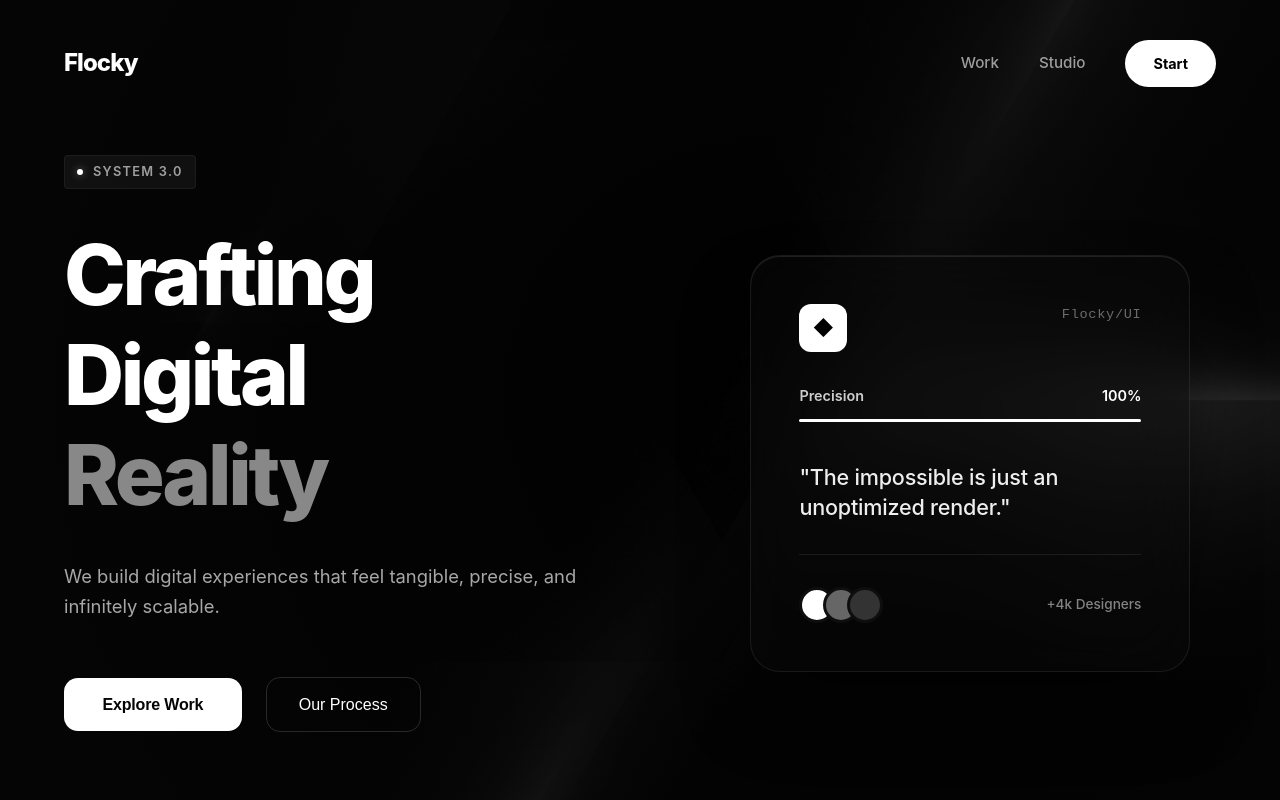
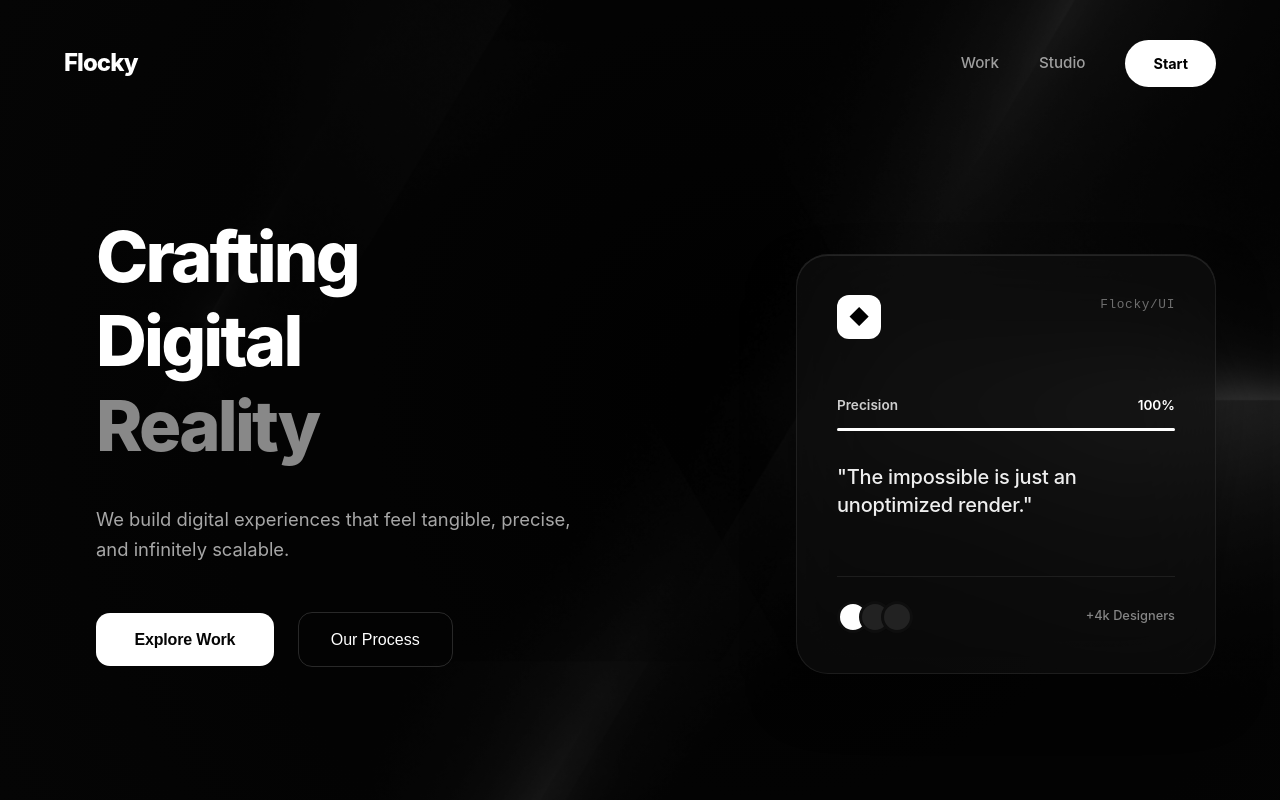
Before and after one commit to Leonxlnx/herosections, a Next.js app: page /hero-02 in a window 1280 px wide. Built offline with nearby package versions, Linux system fonts and the light colour scheme.

Commit message:
Fix Flocky alignment - remove badge, fix container width

```diff
--- a/app/heroes/hero-02/Hero02.module.css
+++ b/app/heroes/hero-02/Hero02.module.css
@@ -16,7 +16,6 @@
     inset: 0;
     z-index: 0;
     opacity: 0.6;
-    /* Slight bump for visibility */
 }
 
 .bgImage {
@@ -27,7 +26,7 @@
 .vignette {
     position: absolute;
     inset: 0;
-    background: radial-gradient(circle at 60% 50%, transparent 0%, #050505 90%);
+    background: radial-gradient(circle at 60% 50%, transparent 10%, #050505 100%);
     pointer-events: none;
 }
 
@@ -40,9 +39,9 @@
     display: flex;
     justify-content: space-between;
     align-items: center;
-    padding: 2.5rem 5vw;
-    width: 100%;
-    max-width: 1600px;
+    padding: 2.5rem 0;
+    width: 90%;
+    max-width: 1400px;
     margin: 0 auto;
 }
 
@@ -92,14 +91,16 @@
     flex: 1;
     display: grid;
     grid-template-columns: 1fr 1fr;
-    width: 100%;
-    max-width: 1500px;
+    width: 90%;
+    max-width: 1400px;
+    /* Tighter container to fix 'too far left' */
     margin: 0 auto;
-    padding: 0 5vw;
     align-items: center;
-    gap: 4rem;
+    gap: 2rem;
+    /* Reduced gap */
     position: relative;
     z-index: 10;
+    height: 100%;
 }
 
 /* Left Content */
@@ -108,41 +109,15 @@
     flex-direction: column;
     justify-content: center;
     align-items: flex-start;
-    /* Explicit left align */
     padding-bottom: 5vh;
-    /* Visual balance */
-}
-
-.eyebrow {
-    display: inline-flex;
-    align-items: center;
-    gap: 10px;
-    margin-bottom: 2.5rem;
-    font-size: 0.8rem;
-    color: rgba(255, 255, 255, 0.6);
-    font-weight: 600;
-    letter-spacing: 0.1em;
-    text-transform: uppercase;
-    background: rgba(255, 255, 255, 0.05);
-    padding: 6px 12px;
-    border-radius: 4px;
-    border: 1px solid rgba(255, 255, 255, 0.05);
-}
-
-.statusDot {
-    width: 6px;
-    height: 6px;
-    background: #fff;
-    border-radius: 50%;
-    box-shadow: 0 0 8px rgba(255, 255, 255, 0.4);
+    padding-left: 2rem;
+    /* Push in slightly */
 }
 
 .title {
-    font-size: clamp(3.5rem, 6.5vw, 6rem);
-    /* Reduced slightly for better fit */
+    font-size: clamp(3.5rem, 5.5vw, 5.5rem);
     font-weight: 800;
-    line-height: 1.1;
-    /* Fixed overlap issue */
+    line-height: 1.05;
     letter-spacing: -0.04em;
     margin-bottom: 2rem;
     color: #fff;
@@ -150,10 +125,8 @@
 
 .lineMask {
     display: block;
-    /* Ensure block level */
     overflow: hidden;
-    padding-bottom: 0.1em;
-    /* Prevent descender clipping */
+    padding-bottom: 0.15em;
 }
 
 .lineMask span {
@@ -163,15 +136,14 @@
 
 .highlight {
     color: #888;
-    /* Silver grey */
 }
 
 .description {
     font-size: 1.15rem;
-    line-height: 1.65;
+    line-height: 1.6;
     color: rgba(255, 255, 255, 0.65);
-    max-width: 520px;
-    margin-bottom: 3.5rem;
+    max-width: 480px;
+    margin-bottom: 3rem;
     font-weight: 400;
 }
 
@@ -221,26 +193,26 @@
 .visualCol {
     display: flex;
     justify-content: flex-end;
-    /* Push card slightly right */
+    /* Align right */
     align-items: center;
-    padding-right: 2vw;
-    height: 100%;
+    position: relative;
+    /* Remove excessive padding that pushes it off */
 }
 
 .glassCard {
     width: 100%;
-    max-width: 440px;
-    aspect-ratio: 4/3.5;
-    padding: 3rem;
-    background: rgba(10, 10, 10, 0.4);
-    /* Darker, cleaner base */
-    backdrop-filter: blur(30px) saturate(140%);
-    -webkit-backdrop-filter: blur(30px) saturate(140%);
+    max-width: 420px;
+    aspect-ratio: 1;
+    /* More compact */
+    padding: 2.5rem;
+    background: rgba(15, 15, 15, 0.6);
+    /* Darker for better contrast */
+    backdrop-filter: blur(40px);
+    -webkit-backdrop-filter: blur(40px);
     border: 1px solid rgba(255, 255, 255, 0.08);
-    /* Finer border */
-    border-radius: 30px;
+    border-radius: 32px;
     box-shadow:
-        0 40px 80px -20px rgba(0, 0, 0, 0.6),
+        0 25px 60px -15px rgba(0, 0, 0, 0.5),
         inset 0 1px 0 rgba(255, 255, 255, 0.1);
     display: flex;
     flex-direction: column;
@@ -254,8 +226,8 @@
 }
 
 .cardIcon {
-    width: 48px;
-    height: 48px;
+    width: 44px;
+    height: 44px;
     display: grid;
     place-items: center;
     background: #fff;
@@ -266,8 +238,8 @@
 }
 
 .cardLabel {
-    font-family: 'Courier New', monospace;
-    font-size: 0.85rem;
+    font-family: monospace;
+    font-size: 0.8rem;
     color: rgba(255, 255, 255, 0.4);
     letter-spacing: 0.05em;
 }
@@ -275,14 +247,14 @@
 .cardBody {
     margin-top: auto;
     margin-bottom: auto;
-    padding: 2rem 0;
+    padding: 1.5rem 0;
 }
 
 .statRow {
     display: flex;
     justify-content: space-between;
     margin-bottom: 0.75rem;
-    font-size: 0.9rem;
+    font-size: 0.85rem;
     font-weight: 600;
     color: rgba(255, 255, 255, 0.8);
 }
@@ -297,7 +269,7 @@
     background: rgba(255, 255, 255, 0.1);
     border-radius: 10px;
     overflow: hidden;
-    margin-bottom: 2.5rem;
+    margin-bottom: 2rem;
 }
 
 .statFill {
@@ -319,7 +291,7 @@
 }
 
 .cardMessage {
-    font-size: 1.35rem;
+    font-size: 1.25rem;
     font-weight: 500;
     line-height: 1.4;
     letter-spacing: -0.01em;
@@ -330,7 +302,7 @@
     display: flex;
     justify-content: space-between;
     align-items: center;
-    padding-top: 2rem;
+    padding-top: 1.5rem;
     border-top: 1px solid rgba(255, 255, 255, 0.08);
 }
 
@@ -339,13 +311,12 @@
 }
 
 .avatar {
-    width: 36px;
-    height: 36px;
+    width: 32px;
+    height: 32px;
     border-radius: 50%;
     background: #222;
     border: 3px solid #0e0e0e;
-    /* Matches darker card bg */
-    margin-left: -12px;
+    margin-left: -10px;
 }
 
 .avatar:first-child {
@@ -353,16 +324,8 @@
     background: #fff;
 }
 
-.avatar:nth-child(2) {
-    background: #666;
-}
-
-.avatar:nth-child(3) {
-    background: #333;
-}
-
 .footerText {
-    font-size: 0.85rem;
+    font-size: 0.8rem;
     font-weight: 500;
     color: rgba(255, 255, 255, 0.5);
 }
@@ -374,49 +337,25 @@
     .grid {
         grid-template-columns: 1fr;
         gap: 4rem;
-        padding-bottom: 4rem;
+        padding: 0 5vw 4rem;
+        max-width: 100%;
     }
 
     .contentCol {
+        padding-left: 0;
         align-items: center;
         text-align: center;
-        padding-right: 0;
     }
 
     .visualCol {
         justify-content: center;
-        padding-right: 0;
     }
 
     .nav {
-        padding: 2rem 5vw;
+        width: 90%;
     }
 
     .navRight {
         display: none;
     }
-
-    .title {
-        font-size: 4rem;
-    }
 }
-
-@media (max-width: 600px) {
-    .title {
-        font-size: 3.25rem;
-    }
-
-    .actions {
-        flex-direction: column;
-        width: 100%;
-    }
-
-    .primaryBtn,
-    .secondaryBtn {
-        width: 100%;
-    }
-
-    .glassCard {
-        padding: 2rem;
-    }
-}
--- a/app/heroes/hero-02/Hero02.tsx
+++ b/app/heroes/hero-02/Hero02.tsx
@@ -96,11 +96,6 @@ export default function Hero02() {
             <div className={styles.grid}>
                 {/* Left: Content */}
                 <div ref={contentColRef} className={styles.contentCol}>
-                    <div className={styles.eyebrow}>
-                        <span className={styles.statusDot}></span>
-                        <span>System 3.0</span>
-                    </div>
-
                     <h1 className={styles.title}>
                         <span className={styles.lineMask}>
                             <span ref={addToTitleRef}>Crafting</span>
```
